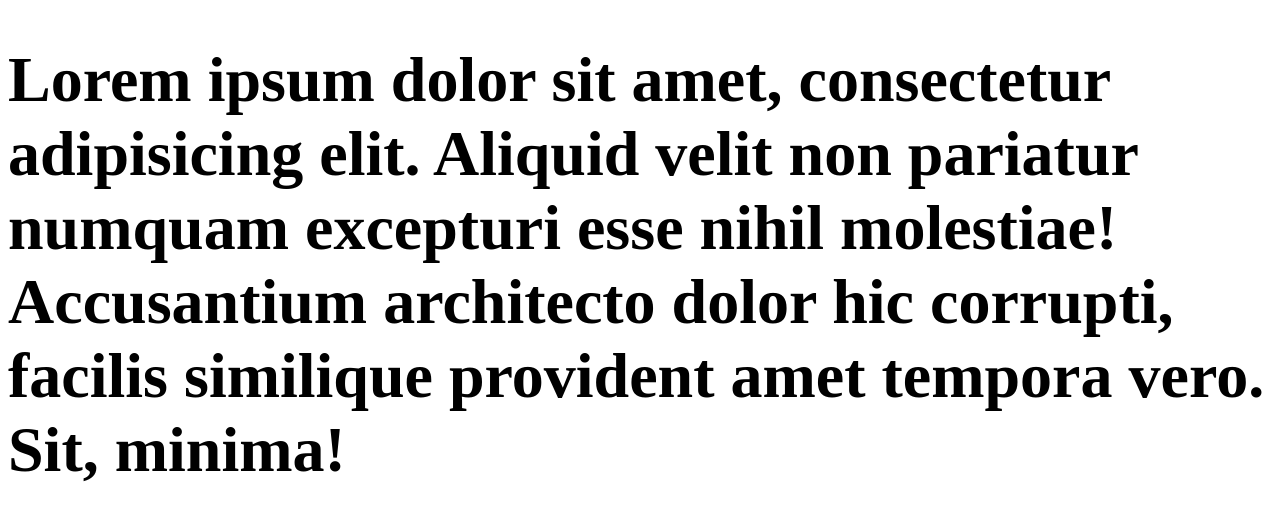
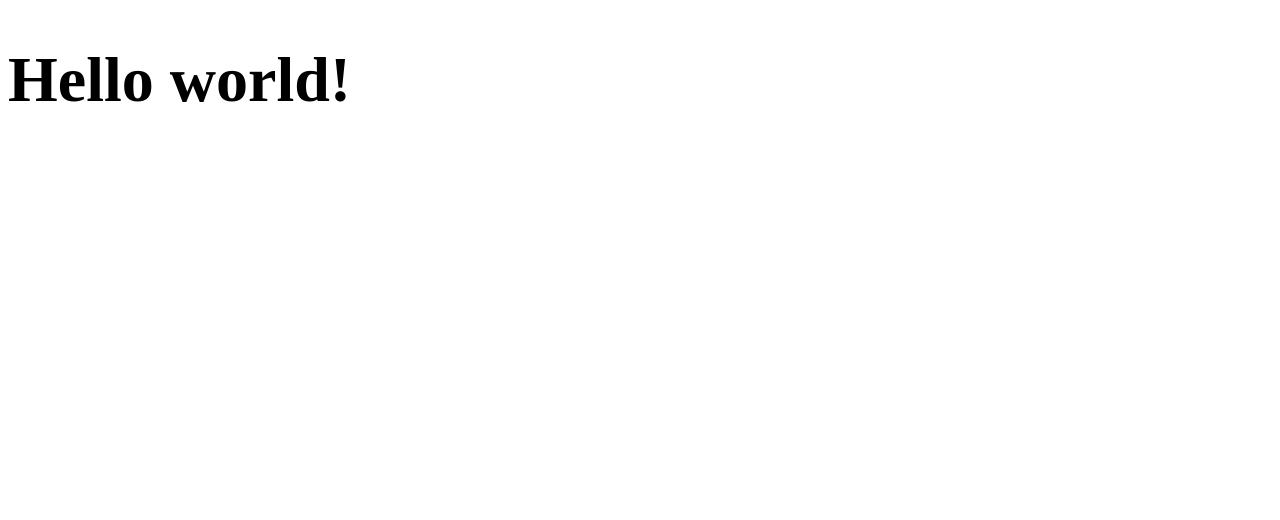
Before and after one commit to KREZOO/Savory, a React (Vite) app: page / in a window 1280 px wide. Shown: the top 520 px of the page. Built offline with nearby package versions, Linux system fonts and the light colour scheme.

Commit message:
header changed

```diff
--- a/src/components/Header.jsx
+++ b/src/components/Header.jsx
@@ -4,10 +4,7 @@ const Header = () => {
   return (
     <header className={Styles.header}>
       <h1>
-        Lorem ipsum dolor sit amet, consectetur adipisicing elit. Aliquid velit
-        non pariatur numquam excepturi esse nihil molestiae! Accusantium
-        architecto dolor hic corrupti, facilis similique provident amet tempora
-        vero. Sit, minima!
+        Hello world!
       </h1>
     </header>
   );
```
